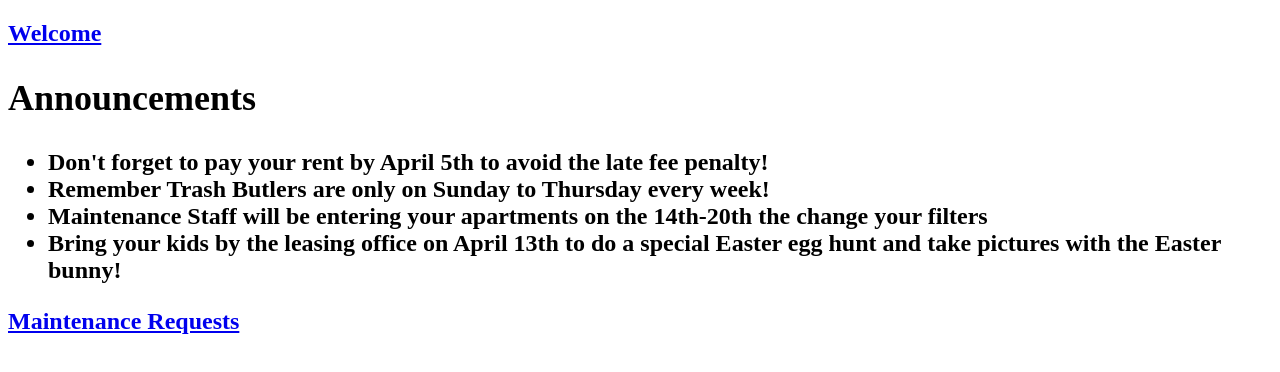
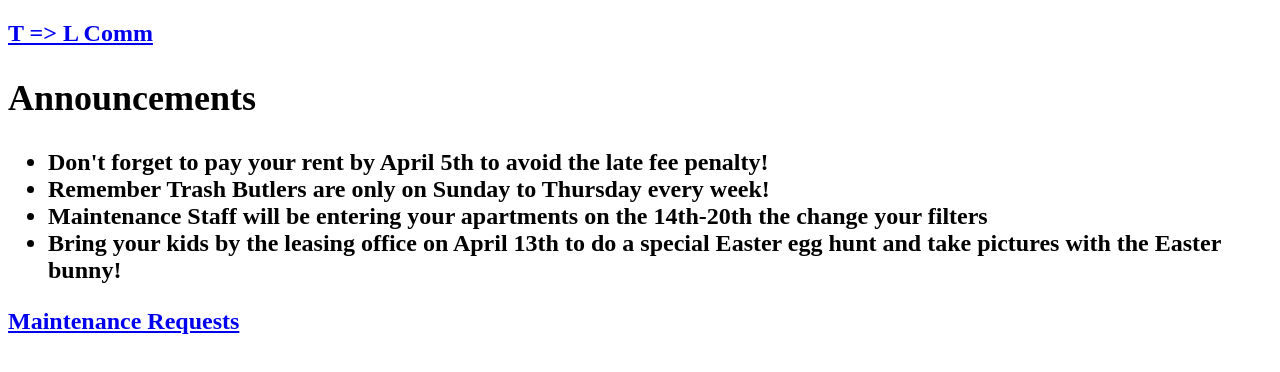
Before and after one commit to Nykke/Project_04, a website: page index.html in a window 1280 px wide. Drawn offline with nearby package versions, Linux system fonts and the light colour scheme; some packages are replaced by stand-ins of ours; files that its build step writes are made by us from their sources; files whose address does not match are found by name.

Commit message:
added name of app

```diff
--- a/index.html
+++ b/index.html
@@ -14,7 +14,7 @@
   </head>
 
   <body>
-    <h2><a href="#/">Welcome</a><h2>
+    <h2 class="title"><a href="#/">T => L Comm</a><h2>
     <!--views can now be rendered by angular  -->
     <main data-ui-view></main>
   </body>
```
